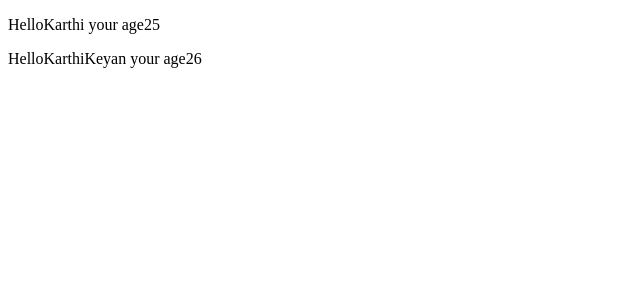
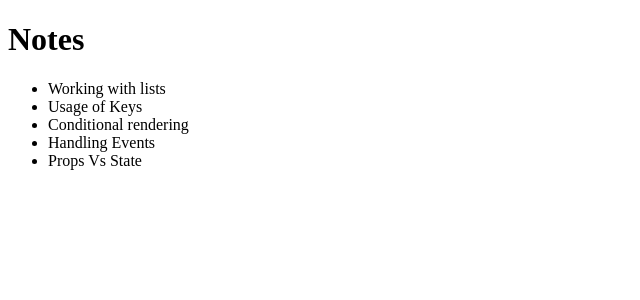
Before and after one commit to karthikeyan13762/react-51, a React (Vite) app: page / in a window 1280 px wide. Shown: the top 300 px of the page, without its empty margins (0-640 px from the left). Built offline with nearby package versions, Linux system fonts and the light colour scheme.

Commit message:
rendering lists manual

```diff
--- a/src/App.jsx
+++ b/src/App.jsx
@@ -1,18 +1,24 @@
+import React from 'react'
 
-import Hello from "./components/Hello";
+function App({notes}) {
+  // console.log(props);
 
-
-
-function App(){
-
-  return(
-    <div  >
-    <Hello name ="Karthi"  age={25}  />
-    <Hello  name ="KarthiKeyan" age={26}  />
+  // const notes=props.notes;
+  console.log(notes);
+  return (
+    <div>
+      <h1>
+        Notes
+      </h1>
+      <ul>
+        <li>{notes[0].content}</li>
+        <li>{notes[1].content}</li>
+        <li>{notes[2].content}</li>
+        <li>{notes[3].content}</li>
+        <li>{notes[4].content}</li>
+      </ul>
     </div>
-
   )
-
 }
 
 export default App;
--- a/src/components/Hello.jsx
+++ /dev/null
@@ -1,10 +0,0 @@
-
-function Hello(props){
-
-    return(
-
-        <p>Hello{props.name} your age{props.age}</p>
-    )
-}
-
-export default Hello;
--- a/src/main.jsx
+++ b/src/main.jsx
@@ -2,9 +2,35 @@
 import ReactDOM from 'react-dom/client'
 import App from './App.jsx'
 
-
+const notes=[
+   {
+      id:1,
+      content:'Working with lists',
+      import:true
+   },
+   {
+      id:2,
+      content:'Usage of Keys',
+      import:false
+   },
+   {
+      id:3,
+      content:'Conditional rendering',
+      import:true
+   },
+   {
+      id:4,
+      content:'Handling Events',
+      import:true
+   },
+   {
+      id:5,
+      content:'Props Vs State',
+      import:false
+   }
+]
 ReactDOM.createRoot(document.getElementById('root')).render(
 
-   <App />
+   <App notes={notes} />
 
 )
```
